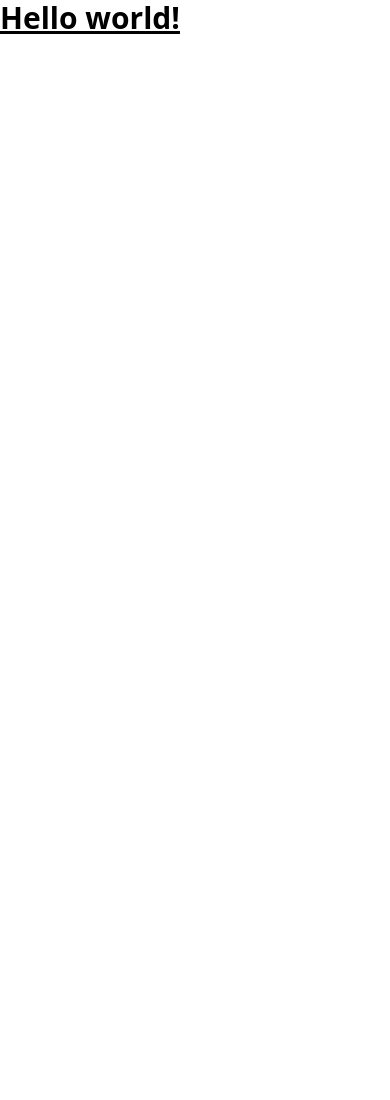
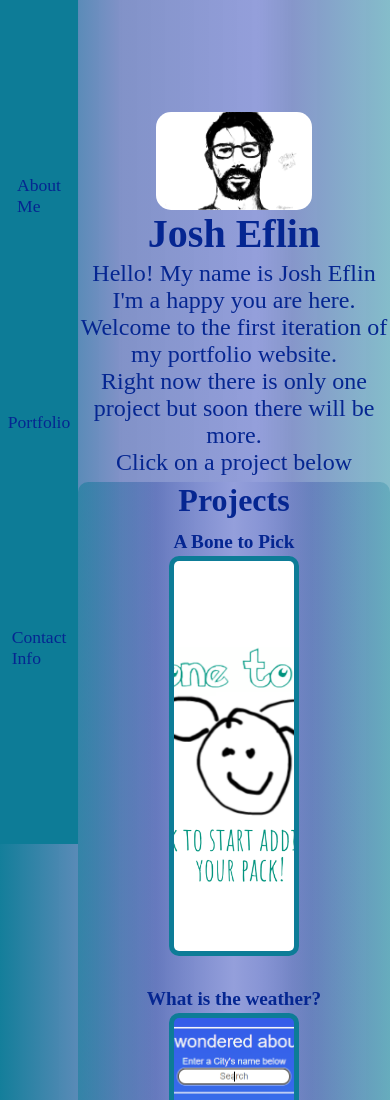
Before and after one commit to JoshEflin/Professional-Portfolio, a website: page index.html in a window 390 px wide. Shown: the top 1100 px of the page. Before the commit the page ends 844 px from the top, so only its background shows below. Drawn offline with Linux system fonts and the light colour scheme.

Commit message:
added first portolio project to void DNS change errors

```diff
--- /dev/null
+++ b/assets/style.css
@@ -0,0 +1,244 @@
+/* CSS variables  */
+
+:root {
+    --text: #000000;
+    --darkgreen: rgb(13, 124, 151);
+    --color3: #052691;
+    --font: 'Franklin Gothic Medium', 'Arial Narrow', Arial, sans-serif;
+    --border: 10px;
+}
+
+/* soft CSS reset, rather than loading a separate reset.css file */
+* {
+    box-sizing: border-box;
+    padding: 0;
+    margin: 0;
+}
+
+body {
+    background-color: rgb(148, 159, 219);
+    background: linear-gradient(90deg, rgba(19,126,154,1) 0%,
+    rgba(5,38,145,0.5) 31%, rgba(148,159,219,1) 66%,
+    rgba(13,45,149,0.4962359943977591) 75%,
+    rgba(13,124,151,0.5046393557422969) 100%);
+    color: var(--color3);
+    font: var(--font)
+}
+
+h1 {
+    text-align: center;
+    font-size: 2.5em;
+
+}
+
+h2 {
+    text-align: center;
+    font-size: 1.2rem;
+}
+h3 {
+    text-align: center;
+    font-size: 1.2rem;
+
+}
+
+/* removes disc styling from unordered lists */
+ul {
+    list-style-type: none;
+}
+
+/* set nav bar so the <ul> displays as a flex box that is evenly spaced */
+.nav-bar {
+    display: flex;
+    flex-direction: row;
+    height: 10%;
+    justify-content: space-evenly;
+    align-items: center;
+    position: fixed;
+    width: 100%;
+    margin: auto;
+    z-index: 1;
+    background-color:var(--darkgreen);
+}
+
+.nav-bar li {
+    margin: 20px;
+    color: var(--color3);
+}
+
+/* I chose to use a button class rather than an HTML button becaue nesting an <a> tag inside of a button
+ ended up forcing  users who are "tab selecting" their way around the website to stop on both the <button> and the <a>
+  This is not only a waste of time for the User but also adds in unnecesary HTML and CSS code*/
+.nav-bar_button {
+    text-align: center;
+    font-size: 1.1em;
+    font-weight: 400;
+}
+/* this hover highlights the clickable element  with a box shadow, and a cursor change */
+.nav-bar_button :hover {
+    background-color: rgb(15, 125, 150);
+
+    cursor: grab;
+    border-radius: var(--border);
+    box-shadow:  2px 2px 2px #222a
+}
+
+/* grab shows its a link, grabbing shows it's being clicked */
+.nav-bar_button :active {
+    cursor: grabbing;
+}
+
+.me {
+    width:50%;
+    display: block;
+    margin: auto;
+    outline: none;
+    border-radius: 15px;
+}
+
+/* position main container to relative so that I can position other aspects of the page */
+.container {
+
+    position: relative;
+    bottom: -7rem;
+}
+
+#about-me {
+    align-items: center;
+    justify-content: center;
+    font-family:var(--font);
+}
+
+p {
+    text-align: center;
+    font-size:1.5em;
+}
+
+/* creates a container  for the three main sections of the website:
+about me, portfolio, and contact info */
+.flexbox-main {
+    display: flex;
+    flex-flow: column;
+    align-items: center;
+    justify-content: flex-start;
+    margin-top: 1%;
+}
+
+.project-portfolio {
+    margin-top: 2%;
+    background-color: rgb(148, 159, 219);
+    background: linear-gradient(90deg, rgba(19,126,154,.55) 0%,
+    rgba(5,38,145,0.25) 25%, rgba(148,159,219,1) 50%,
+    rgba(13,45,149,0.25) 75%,
+    rgba(13,124,151,0.25) 100%);
+
+    border: var(--border);
+    border-radius: var(--border);
+}
+#project-header {
+    font-size: 2rem;
+    font-weight: 700;
+    text-align: center;
+}
+.cardboard {
+    display: flex;
+    justify-content: center;
+    flex-flow: wrap;
+
+    border-radius: var(--border);
+}
+
+a {
+    text-decoration: none;
+    color: var(--color3);
+}
+
+.card {
+    padding: 12px;
+
+    flex: 0 0 33%;
+    text-align: center;
+    border-radius: var(--border);
+    margin: 2%;
+
+}
+
+.card img :hover{
+    border-radius: var(--border);
+    cursor:grab;
+}
+
+.card img :active{
+    cursor:grabbing;
+}
+
+.card img {
+    aspect-ratio: 1/1;
+    max-width: 75%;
+    height: 400px;
+    object-fit: cover;
+    padding:5px;
+    border-radius: var(--border);
+    background-color: var(--darkgreen);
+}
+
+/* make it obvious that the image is a link with a box-shadow effect */
+.card a :hover{
+   box-shadow:4px 4px 4px 4px var(--darkgreen)
+}
+
+.card a {
+    display: block;
+    margin: auto;
+    font-size: 1.1rem;
+    padding :3px;
+}
+
+
+footer ul {
+    display: flex;
+    justify-content: space-around;
+}
+
+footer img {
+    height: 1.5rem;
+}
+
+/* set media query for mobile users so that the images  stack in a column and
+the nav bar is moved to the side for easier thumb access */
+@media screen and (max-width:768px) {
+    .nav-bar {
+        flex-direction: column;
+        height: 100%;
+        width: 20%;
+        justify-content: space-evenly;
+        align-items: center;
+    }
+
+    .container {
+        margin-left: 20%;
+    }
+
+    .project-portfolio ul {
+        flex-direction: column;
+    }
+
+    .project-portfolio li {
+        width:65%;
+        margin:auto;
+    }
+
+    #feature {
+        width: 100%;
+    }
+}
+
+@media screen and (min-width:769px) {
+    .nav-bar_button {
+        font-size: 1.8rem;
+    }
+
+    /* set the target scroll point so that nav bar doesnt cover corresponding sections */
+    .container :target  {
+        padding-top: 7rem;
+    }
+}
--- a/index.html
+++ b/index.html
@@ -1,13 +1,107 @@
-<!doctype html>
-<html>
+<!DOCTYPE html>
+<html lang="en">
+
 <head>
-  <meta charset="UTF-8">
-  <meta name="viewport" content="width=device-width, initial-scale=1.0">
-  <link href="./dist/output.css" rel="stylesheet">
+    <meta charset="UTF-8">
+    <meta http-equiv="X-UA-Compatible" content="IE=edge">
+    <meta name="viewport" content="width=device-width, initial-scale=1.0">
+    <link rel="stylesheet" href="assets/style.css" />
+    <title>Josh Eflin: Professional Page</title>
 </head>
+
 <body>
-  <h1 class="text-3xl font-bold underline">
-    Hello world!
-  </h1>
+
+    <nav>
+        <ul class="nav-bar">
+            <li>
+                <a class="nav-bar_button" href="#about-me">About Me</a>
+            </li>
+            <li>
+                <a class="nav-bar_button" href="#portfolio">Portfolio</a>
+            </li>
+            <li>
+                <a class="nav-bar_button" href="#contact-info">Contact Info</a>
+            </li>
+        </ul>
+    </nav>
+
+    <div class="container">
+
+        <img class="me" id="about-me" src="./assets/images/Drawing-by-megan2.png"></img>
+        <header>
+            <h1> Josh Eflin </h1>
+        </header>
+
+        <div>
+            <main class="flexbox-main">
+                <article>
+                    <p>Hello! My name is Josh Eflin</p>
+                    <p>I'm a happy you are here. Welcome to the first iteration of my portfolio website.</p>
+                    <p>Right now there is only one project but soon there will be more.</p>
+                    <p>Click on a project below</p>
+                </article>
+
+                <section class="project-portfolio" id="portfolio">
+                    <h2 id = "project-header"> Projects</h2>
+                    <ul class = "cardboard">
+                        <li class = "card">
+                            <h2>A Bone to Pick</h2>
+                                    <a href="https://josheflin.github.io/A-Bone-to-Pick/">
+                                <img src="./assets/images/bone-to-pick.png" title="Dog Playing Cards"
+                                    alt="Dog Playing Card" />
+                            </a>
+                        </li>
+                        <li class = "card">
+                            <h2>What is the weather?</h2>
+                                <a href="https://josheflin.github.io/five-day-outlook/">
+                                <img title="Five-Day-Outlook" src="./assets/images/desktop-weather-app.png"
+                                    alt="Screenshot of a weather Application" />
+                            </a>
+                        </li>
+                        <li class = "card">
+                            <h2>JQuery Calendar</h2>
+                                <a href="https://josheflin.github.io/JQuery-Calendar/">
+                                <img title="Data analysis Dump Truck" src="./assets/images/JQuery Calender.png"
+                                    alt="Calendar Screenshot" />
+                            </a>
+                        </li>
+                        <li class = "card">
+                            <h2>Refactor</h2>
+                                    <a href="https://josheflin.github.io/accesibility-refactor-horiseon/">
+                                <img src="./assets/images/Horiseon.png" title="Horiseon-refactor"
+                                    alt="image of a static website" />
+                            </a>
+                        </li>
+                    </ul>
+                </section>
+            </main>
+
+            <footer id="contact-info">
+                <h3> Click an icon below to contact me!</h3>
+
+                <section>
+                    <ul>
+                        <li>
+                            <a href="mailto:eflinjh@gmail.com">
+                                <img src="./assets/images/mail.png"/>
+                            </a>
+
+                        </li>
+                        <li>
+                            <a href="tel: +1-571-216-7020">
+                                <img src="./assets/images/Phone-Icon-PNG.png"/>
+                            </a>
+                        </li>
+                        <li>
+                            <a href="http://www.github.com/JoshEflin">
+                                <img src="assets/images/github-mark.png"/>
+                            </a>
+                        </li>
+                    </ul>
+                </section>
+            </footer>
+        </div>
+    </div>
 </body>
+
 </html>
```
Also changed, not shown: whoops.html (added, +15 -0 lines), README.md, assets/images/Drawing-by-megan2.png (added), assets/images/Horiseon.png (added), assets/images/JQuery Calender.png (added), assets/images/Phone-Icon-PNG.png (added), assets/images/bone-to-pick.png (added), assets/images/desktop-weather-app.png (added), assets/images/github-mark.png (added), assets/images/mail.png (added), assets/images/yay.jpg (added), assets/screenshot-mobile.jpg (added), assets/screenshot-portfolio.png (added).
